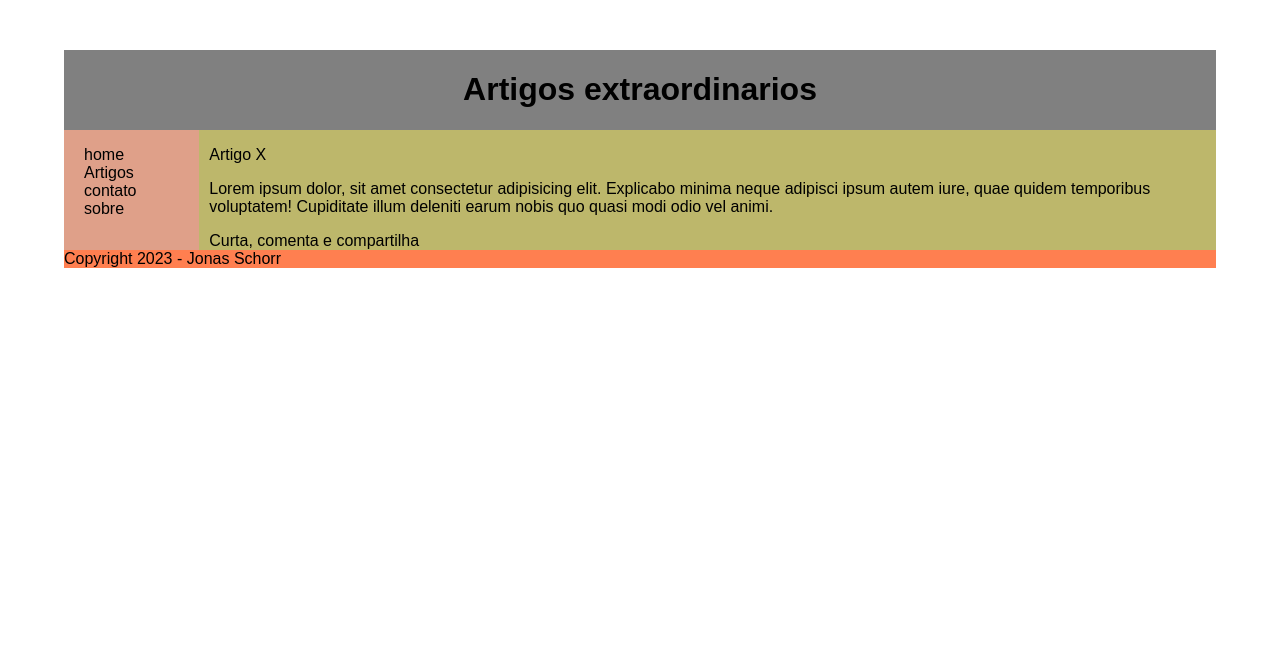
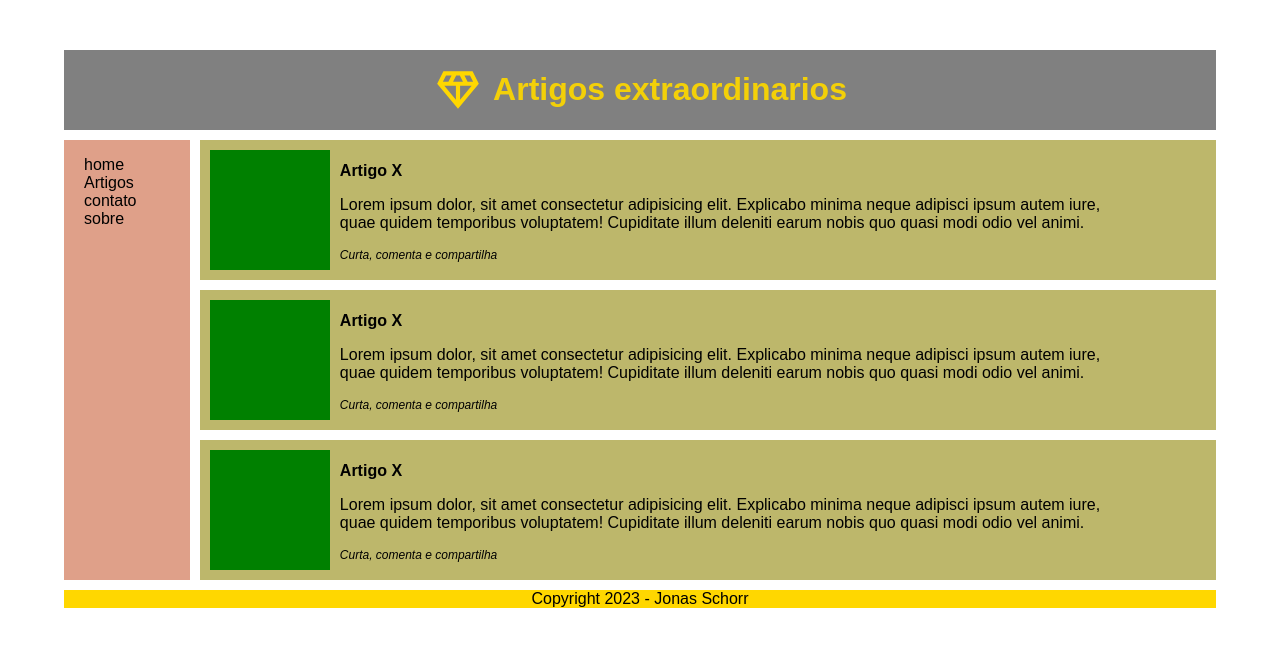
Before and after one commit to Jonas-Schorr/Aula07-layout-semantico, a plain HTML site: page index.html in a window 1280 px wide. Drawn offline with Linux system fonts and the light colour scheme.

Commit message:
Organização div de artigos

```diff
--- a/index.html
+++ b/index.html
@@ -8,6 +8,7 @@
 </head>
 <body>
     <header id="main-header">
+        <span><svg xmlns="http://www.w3.org/2000/svg" viewBox="0 -960 960 960" ><path d="M480-120 80-600l120-240h560l120 240-400 480Zm-95-520h190l-60-120h-70l-60 120Zm55 347v-267H218l222 267Zm80 0 222-267H520v267Zm144-347h106l-60-120H604l60 120Zm-474 0h106l60-120H250l-60 120Z"/></svg></span>
         <h1>Artigos extraordinarios</h1>
     </header>
     <div id="content">
@@ -20,8 +21,26 @@
             </ul>
         </nav>
         <div id="Articles">
-            <article>
-                <figure><figcaption></figcaption>
+            <article class="article-item">
+                <figure class="image"><figcaption></figcaption>
+                </figure>
+                <div class="article-detail">
+                    <header>Artigo X</header>
+                    <p>Lorem ipsum dolor, sit amet consectetur adipisicing elit. Explicabo minima neque adipisci ipsum autem iure, quae quidem temporibus voluptatem! Cupiditate illum deleniti earum nobis quo quasi modi odio vel animi.</p>
+                    <footer>Curta, comenta e compartilha</footer>
+                </div>
+            </article>
+            <article class="article-item">
+                <figure class="image"><figcaption></figcaption>
+                </figure>
+                <div class="article-detail">
+                    <header>Artigo X</header>
+                    <p>Lorem ipsum dolor, sit amet consectetur adipisicing elit. Explicabo minima neque adipisci ipsum autem iure, quae quidem temporibus voluptatem! Cupiditate illum deleniti earum nobis quo quasi modi odio vel animi.</p>
+                    <footer>Curta, comenta e compartilha</footer>
+                </div>
+            </article>
+            <article class="article-item">
+                <figure class="image"><figcaption></figcaption>
                 </figure>
                 <div class="article-detail">
                     <header>Artigo X</header>
--- a/styles.css
+++ b/styles.css
@@ -13,23 +13,21 @@ body{
     width: 90%;
     height: auto;
     background-color: gray;
-    text-align: center;
 }
 
 #content{
     width: 90%;
-    background-color: darkkhaki;
     display: flex;
+    margin: 10px 0;
 
 }
-
-
 
 #main-footer{
     background-color: coral;
     align-items: center;
     width: 90%;
 }
+
 #content>nav{
     margin-right: 10px;
     background-color: rgb(223, 160, 137);
@@ -47,3 +45,59 @@ body{
 #content>article{
     width: 85%;
 }
+.article-item{
+    display: flex;
+    align-items: center;
+    background-color: darkkhaki;
+    padding: 10px;
+    margin-bottom: 10px;
+}
+.article-item:last-child{
+    margin-bottom: 0;
+}
+.image{
+    width: 120px;
+    height: 120px;
+    background-color: green;
+    margin: 0;
+ }
+.article-detail{
+    width: 80%;
+    margin-left: 10px;
+    display: flex;
+    flex-direction: column;
+}
+.article-detail>header{
+    font-weight: 600;
+    font-size: 22;
+    margin-top: 5px;
+}
+.article-detail>footer{
+    font-weight: 500;
+    font-style: italic;
+    font-size: 12px;
+}
+#main-header{
+    display: flex;
+    justify-content: center;
+    color: rgb(243, 208, 8);
+    align-items: center;
+}
+#main-header>span{
+    display: flex;
+    flex-direction: center;
+    color: gold;
+    fill: currentColor;
+    margin-right: 10px;
+}
+
+#main-header>span>svg{
+    width: 50px;
+    height: 50px;
+}
+#main-footer{
+    display: flex;
+    flex-direction: column;
+    align-items: center;
+    background-color:gold;
+}
```
